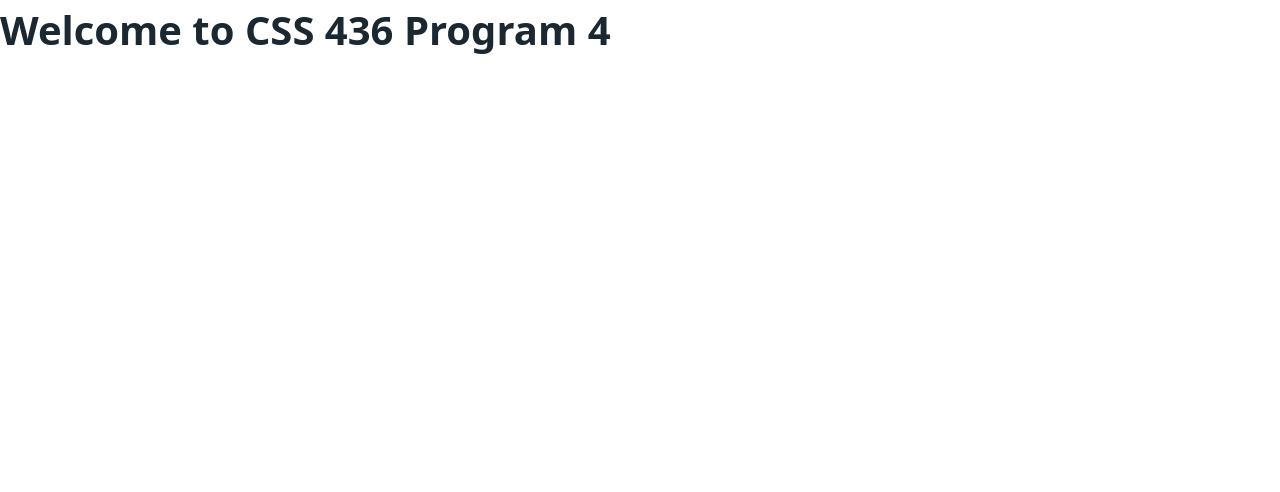
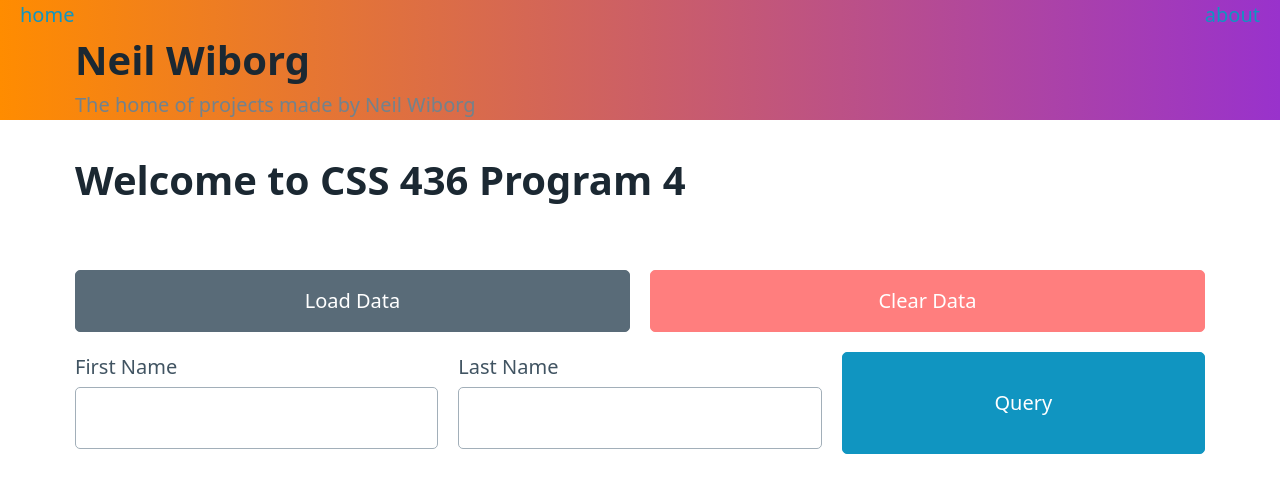
Before and after one commit to neilwiborg/NeilWib.org, a SvelteKit app in the folder frontend/: page /program4 in a window 1280 px wide. Shown: the top 492 px of the page. Built offline with nearby package versions, Linux system fonts and the light colour scheme.

Commit message:
improve pages and add dotenv dep

```diff
--- a/frontend/package.json
+++ b/frontend/package.json
@@ -28,5 +28,8 @@
 		"typescript": "^4.9.3",
 		"vite": "^4.0.0"
 	},
-	"type": "module"
+	"type": "module",
+	"dependencies": {
+		"dotenv": "^16.0.3"
+	}
 }
--- a/frontend/src/app.html
+++ b/frontend/src/app.html
@@ -4,6 +4,7 @@
 		<meta charset="utf-8" />
 		<link rel="icon" href="%sveltekit.assets%/favicon.png" />
 		<link rel="stylesheet" href="https://unpkg.com/@picocss/pico@1.*/css/pico.min.css" />
+		<link rel="stylesheet" href="%sveltekit.assets%/stylesheets/custom.css" />
 		<meta name="viewport" content="width=device-width" />
 		%sveltekit.head%
 	</head>
--- /dev/null
+++ b/frontend/src/routes/+layout.svelte
@@ -0,0 +1,14 @@
+<div class="hero">
+    <nav class="container-fluid">
+        <a href="/">home</a>
+        <a href="/about">about</a>
+    </nav>
+    <header class="container">
+        <hgroup>
+            <h1>Neil Wiborg</h1>
+            <h2>The home of projects made by Neil Wiborg</h2>
+        </hgroup>
+    </header>
+</div>
+
+<slot />
--- a/frontend/src/routes/+page.svelte
+++ b/frontend/src/routes/+page.svelte
@@ -1,9 +1,18 @@
 <script>
 </script>
+
+<style>
+    main {
+        background-image: url(https://source.unsplash.com/JEicDFy5Cd8);
+        background-position: top;
+        background-size: cover;
+    }
+</style>
 
 <svelte:head>
     <title>Neil Wiborg's Website</title>
 </svelte:head>
 
-<h1>Neil Wiborg</h1>
-<p>Visit <a href="/sst">Safwaan Standard Time here</a>, or <a data-sveltekit-reload href="/program4">click here for CSS 436 Program 4</a></p>
+<main class="container">
+    <p>Visit <a href="/sst">Safwaan Standard Time here</a>, or <a data-sveltekit-reload href="/program4">click here for CSS 436 Program 4</a></p>
+</main>
--- a/frontend/src/routes/program4/+page.svelte
+++ b/frontend/src/routes/program4/+page.svelte
@@ -5,4 +5,23 @@
     <title>CSS 436 Program 4</title>
 </svelte:head>
 
-<h1>Welcome to CSS 436 Program 4</h1>
+<main class="container">
+    <h1>Welcome to CSS 436 Program 4</h1>
+    <form>
+        <div class="grid">
+            <button class="secondary">Load Data</button>
+            <button class="destructive" disabled>Clear Data</button>
+        </div>
+        <div class="grid">
+            <label>
+                First Name
+                <input type="text" />
+            </label>
+            <label>
+                Last Name
+                <input type="text" />
+            </label>
+            <button>Query</button>
+        </div>
+    </form>
+</main>
--- /dev/null
+++ b/frontend/static/stylesheets/custom.css
@@ -0,0 +1,13 @@
+:root {
+    --primary: green;
+  }
+
+.hero {
+    background-color: darkorange;
+    background: linear-gradient(90deg, darkorange 0%, darkorchid 100%);
+}
+
+.destructive {
+    background-color: red;
+    border-color: red;
+}
```
Also changed, not shown: 1 other file (tests, documents, lock files or other folders).
